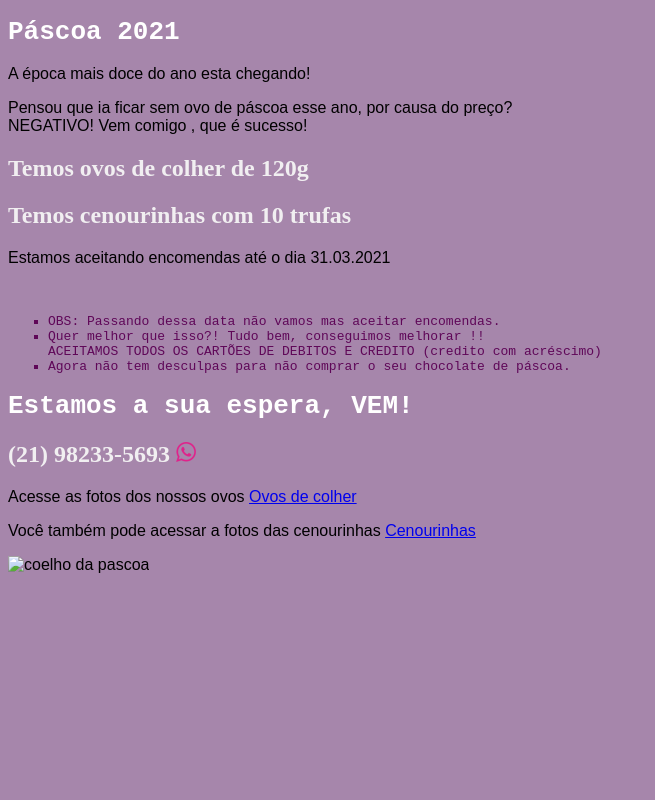
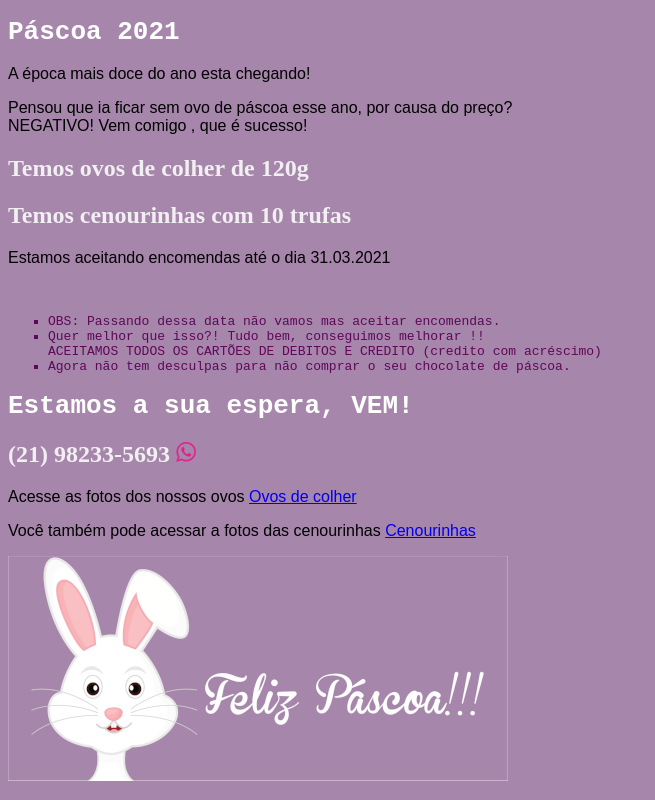
Before and after one commit to Thalita-fortes/ovos, a plain HTML site: page index.html in a window 1280 px wide. Shown: the whole page, without its empty margins (0-655 px from the left). Drawn offline with Linux system fonts and the light colour scheme.

Commit message:
Update index.html

```diff
--- a/index.html
+++ b/index.html
@@ -47,7 +47,7 @@
    <p>Acesse as fotos dos nossos ovos <a href="site-ovos/pag002.html"next" target="_self">Ovos de colher</a></p>
    <p>Você também pode acessar a fotos das cenourinhas <a href="pag3/pag003.html" rel="next" target="_self">Cenourinhas</a></p>
 
-   <img src="imagens/003.png" width="500px" height="250px" alt="coelho da pascoa">
+   <img src="imagens/pascoa.png" alt="">
 
 </body>
 </html>
```
